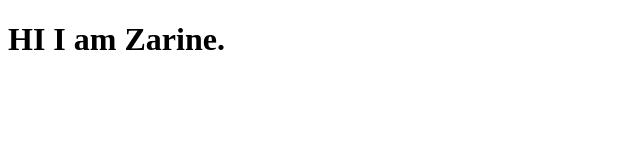
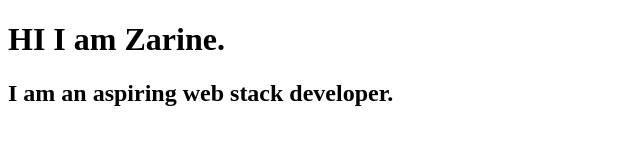
Before and after one commit to HayatZarine/bootcamp, a plain HTML site: page index.html in a window 1280 px wide. Shown: the whole page, without its empty margins (0-640 px from the left). Drawn offline with Linux system fonts and the light colour scheme.

Commit message:
changes in the new branch

```diff
--- a/index.html
+++ b/index.html
@@ -5,6 +5,7 @@
     <meta name="viewport" content="width=device-width, initial-scale=1.0">
     <title>Document</title>
     <h1>HI I am Zarine.</h1>
+    <h2>I am an aspiring web stack developer.</h2>
 </head>
 <body>
 
```
